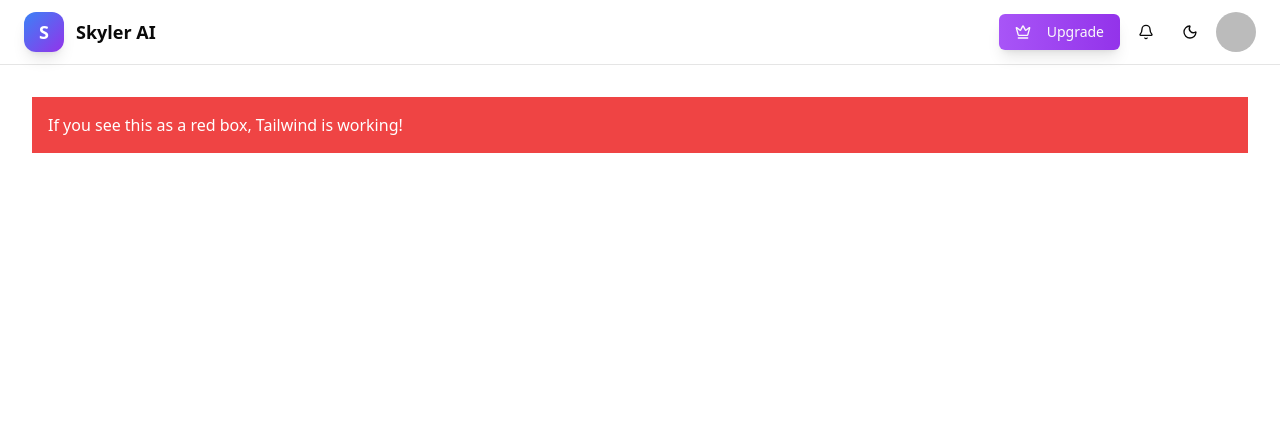
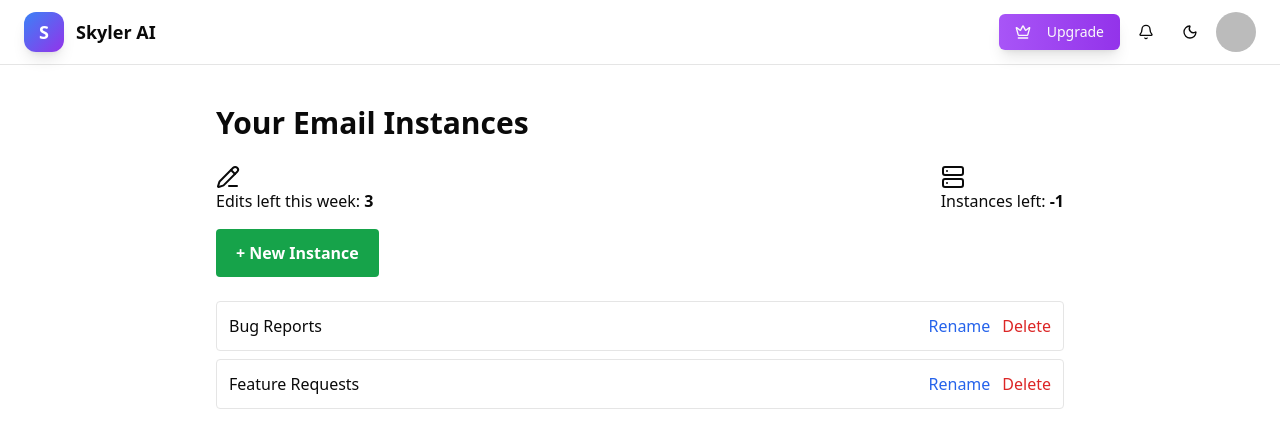
Before and after one commit to 05sanjaykumar/Skyler-AI, a Next.js app in the folder apps/web/: page /dashboard/gmail in a window 1280 px wide. Shown: the top 448 px of the page. Built offline with nearby package versions, Linux system fonts and the light colour scheme; no server answers; sample sign-in values are in the browser's storage.

Commit message:
chore: Created gmail page

```diff
--- a/apps/web/app/dashboard/gmail/page.tsx
+++ b/apps/web/app/dashboard/gmail/page.tsx
@@ -1,11 +1,151 @@
-import React from 'react'
+// apps/web/app/dashboard/gmail/page.tsx
+'use client'
+import React, { useState, useEffect } from 'react'
+import { Server, PencilLine } from 'lucide-react';
 
-const page = () => {
+type Instance = {
+  id: string
+  name: string
+}
+
+const MOCK_INSTANCES: Instance[] = [
+  { id: '1', name: 'Bug Reports' },
+  { id: '2', name: 'Feature Requests' },
+]
+
+export default function DashboardPage() {
+  const [instances, setInstances] = useState<Instance[]>([])
+  const [editsLeft, setEditsLeft] = useState(3) // example free quota
+  const [instancesLeft, setInstancesLeft] = useState(1) // free tier
+  const [newInstanceName, setNewInstanceName] = useState('')
+  const [creating, setCreating] = useState(false)
+  const [editingId, setEditingId] = useState<string | null>(null)
+  const [editName, setEditName] = useState('')
+
+  useEffect(() => {
+    // TODO: fetch instances & quota from API
+    setInstances(MOCK_INSTANCES)
+  }, [])
+
+  const handleCreate = () => {
+    if (!newInstanceName.trim()) return
+    if (instances.length >= instancesLeft) {
+      alert('Instance limit reached for your plan')
+      return
+    }
+    // TODO: Call API to create instance
+    setInstances((prev) => [...prev, { id: Date.now().toString(), name: newInstanceName }])
+    setNewInstanceName('')
+    setCreating(false)
+  }
+
+  const startEditing = (id: string, name: string) => {
+    setEditingId(id)
+    setEditName(name)
+  }
+
+  const saveEdit = (id: string) => {
+    if (!editName.trim()) return
+    // TODO: Call API to update instance name and deduct edits quota
+    setInstances((prev) =>
+      prev.map((inst) => (inst.id === id ? { ...inst, name: editName } : inst))
+    )
+    setEditingId(null)
+  }
+
+  const deleteInstance = (id: string) => {
+    if (!confirm('Delete this instance?')) return
+    // TODO: Call API to delete instance
+    setInstances((prev) => prev.filter((inst) => inst.id !== id))
+  }
+
   return (
-   <div className="bg-red-500 text-white p-4 m-4">
-  If you see this as a red box, Tailwind is working!
-</div>
+    <div className="p-6 max-w-4xl mx-auto">
+      <h1 className="text-3xl font-bold mb-6">Your Email Instances</h1>
+
+      <div className="flex justify-between mb-4">
+        <div><PencilLine /> Edits left this week: <strong>{editsLeft}</strong></div>
+        <div> <Server /> Instances left: <strong>{instancesLeft - instances.length}</strong></div>
+      </div>
+
+      <div className="mb-6">
+        {creating ? (
+          <div className="flex gap-2 items-center">
+            <input
+              type="text"
+              placeholder="New instance name"
+              className="border p-2 rounded flex-grow"
+              value={newInstanceName}
+              onChange={(e) => setNewInstanceName(e.target.value)}
+            />
+            <button onClick={handleCreate} className="bg-blue-600 text-white px-4 py-2 rounded">
+              Create
+            </button>
+            <button
+              onClick={() => setCreating(false)}
+              className="text-gray-600 px-3 py-2 rounded hover:bg-gray-100"
+            >
+              Cancel
+            </button>
+          </div>
+        ) : (
+          <button
+            onClick={() => setCreating(true)}
+            className="bg-green-600 text-white px-5 py-3 rounded font-semibold hover:bg-green-700"
+          >
+            + New Instance
+          </button>
+        )}
+      </div>
+
+      <ul>
+        {instances.map(({ id, name }) => (
+          <li
+            key={id}
+            className="flex items-center justify-between border p-3 rounded mb-2 hover:bg-gray-50"
+          >
+            {editingId === id ? (
+              <>
+                <input
+                  className="border p-1 rounded flex-grow"
+                  value={editName}
+                  onChange={(e) => setEditName(e.target.value)}
+                />
+                <button
+                  onClick={() => saveEdit(id)}
+                  className="ml-2 bg-blue-500 text-white px-3 py-1 rounded"
+                >
+                  Save
+                </button>
+                <button
+                  onClick={() => setEditingId(null)}
+                  className="ml-2 text-gray-600 hover:text-black"
+                >
+                  Cancel
+                </button>
+              </>
+            ) : (
+              <>
+                <span>{name}</span>
+                <div>
+                  <button
+                    onClick={() => startEditing(id, name)}
+                    className="mr-3 text-blue-600 hover:underline"
+                  >
+                    Rename
+                  </button>
+                  <button
+                    onClick={() => deleteInstance(id)}
+                    className="text-red-600 hover:underline"
+                  >
+                    Delete
+                  </button>
+                </div>
+              </>
+            )}
+          </li>
+        ))}
+      </ul>
+    </div>
   )
 }
-
-export default page
```
